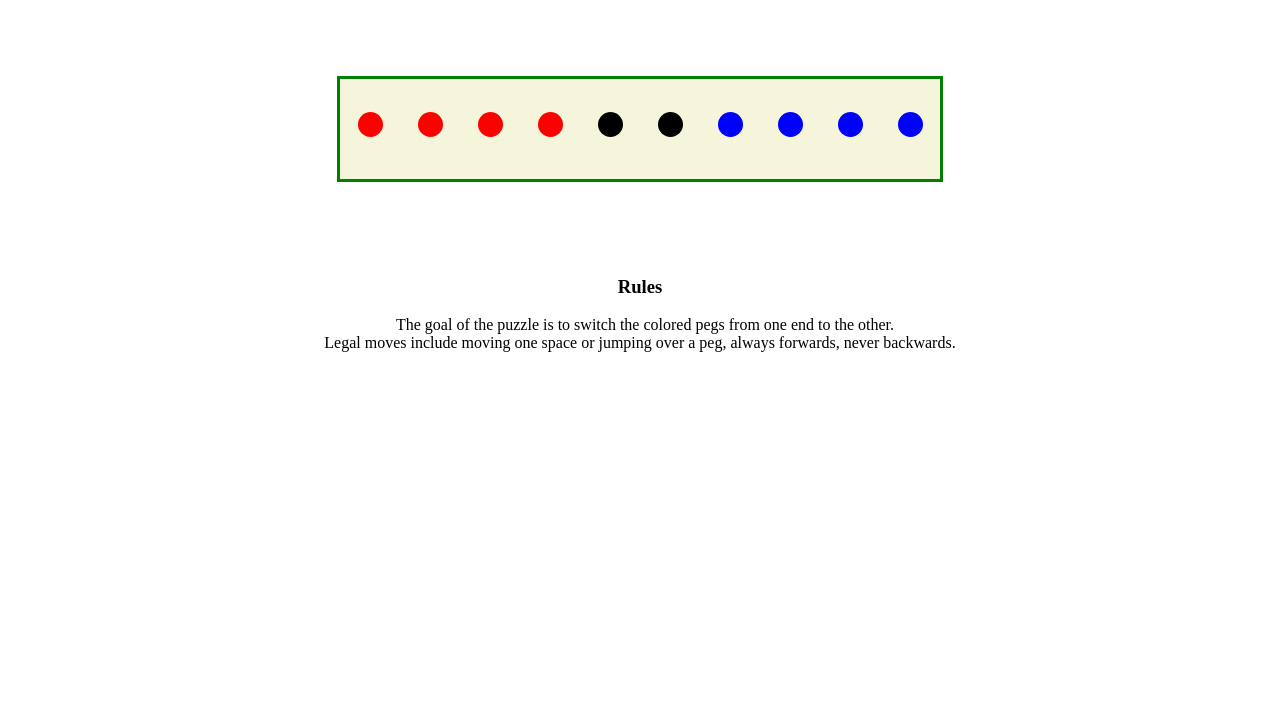
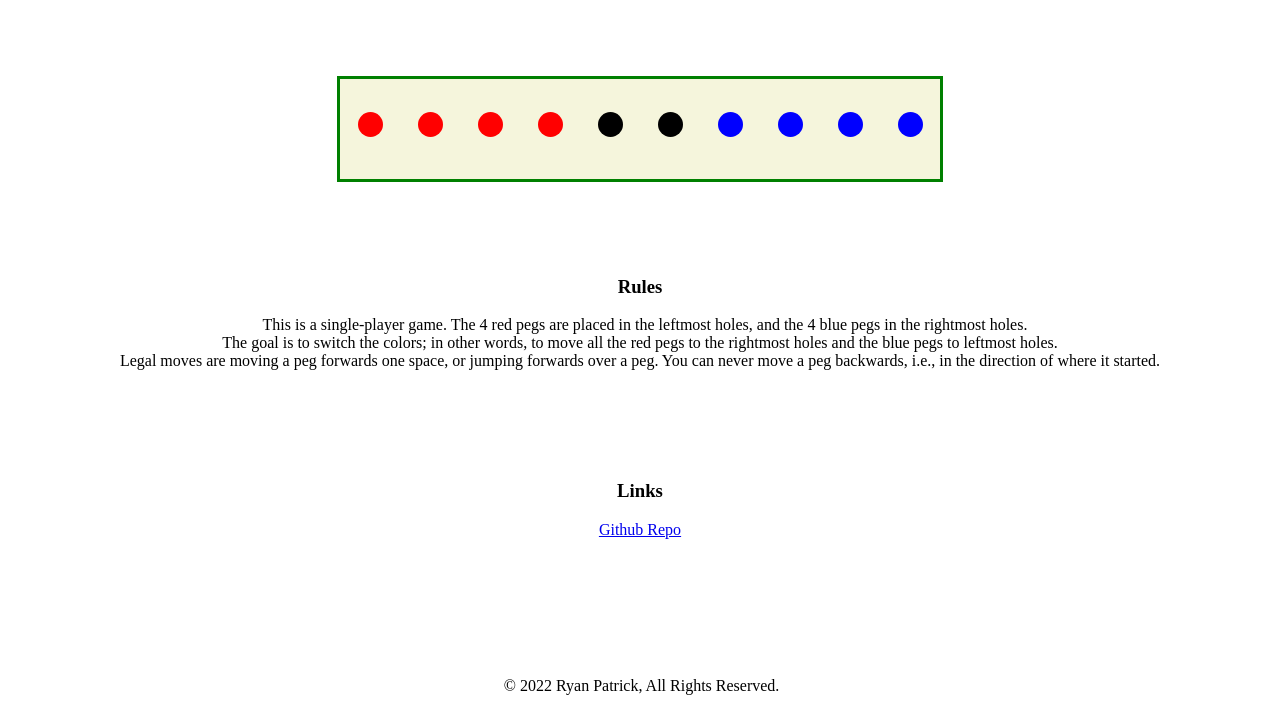
Before and after one commit to Rmoneygit/Insanity_Puzzle, a plain HTML site: page index.html in a window 1280 px wide. Shown: the part 79-800 px from the top of the page. Drawn offline with Linux system fonts and the light colour scheme.

Commit message:
Added links, a footer, and a better description to the page.

```diff
--- a/index.html
+++ b/index.html
@@ -45,10 +45,18 @@
     <div class="padding"></div>
     <h3 class="title">Rules</h3>
     <p class="message">
-        The goal of the puzzle is to switch the colored pegs from one end to the other. <br>
-        Legal moves include moving one space or jumping over a peg, always forwards, never backwards.
+        This is a single-player game. The 4 red pegs are placed in the leftmost holes, and the 4 blue pegs in the rightmost holes. <br>
+        The goal is to switch the colors; in other words, to move all the red pegs to the rightmost holes and the blue pegs to leftmost holes. <br>
+        Legal moves are moving a peg forwards one space, or jumping forwards over a peg. You can never move a peg backwards, i.e., in the direction of where it started.
     </p>
-
+    <div class="padding"></div>
+    <div class="links">
+        <h3>Links</h3>
+        <a href="https://github.com/Rmoneygit/Insanity_Puzzle" target="_blank">Github Repo</a>
+    </div>
+    <footer>
+        <p>&copy 2022 Ryan Patrick, All Rights Reserved.</p>
+    </footer>
     <script src="main.js"></script>
 </body>
 </html>
--- a/styles.css
+++ b/styles.css
@@ -35,6 +35,19 @@
     grid-template-columns: 10%;
     grid-template-rows: 33%;
 }
+
+.links {
+    margin: auto;
+    text-align: center;
+}
+
+footer {
+    position:absolute;
+    bottom:0;
+    width:99%;
+    height:60px;   /* Height of the footer */
+    text-align: center;
+ }
 
 .message {
     text-align: center;
```
